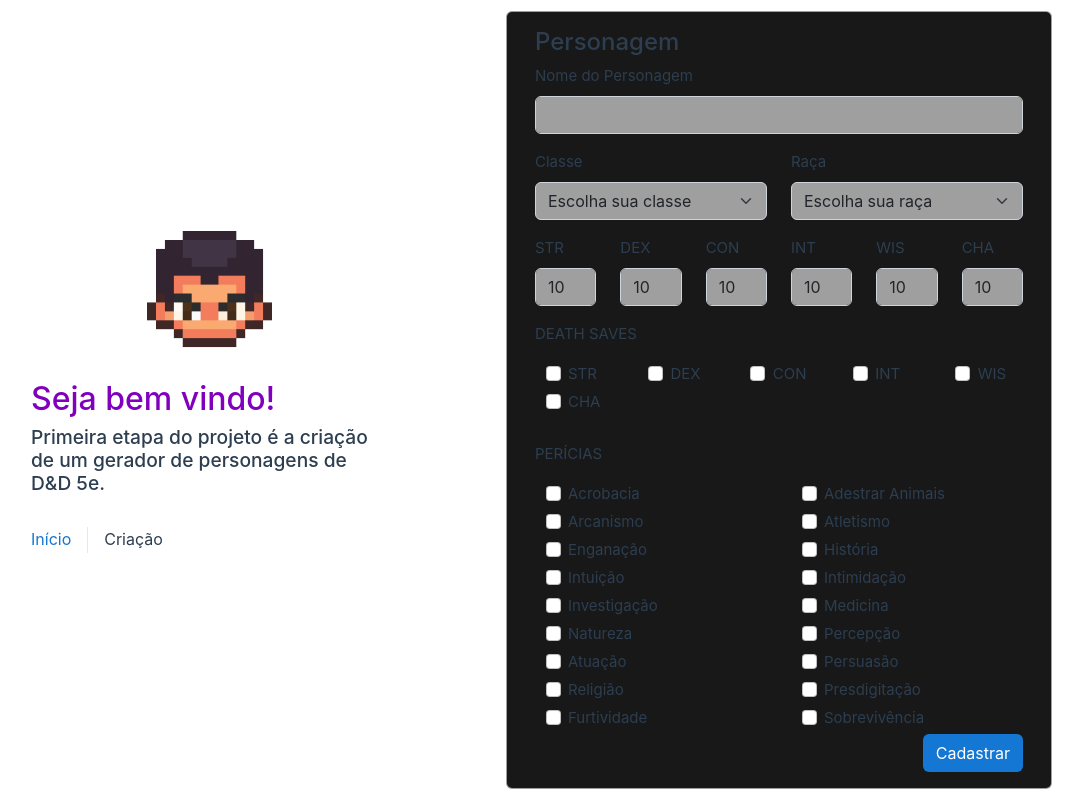
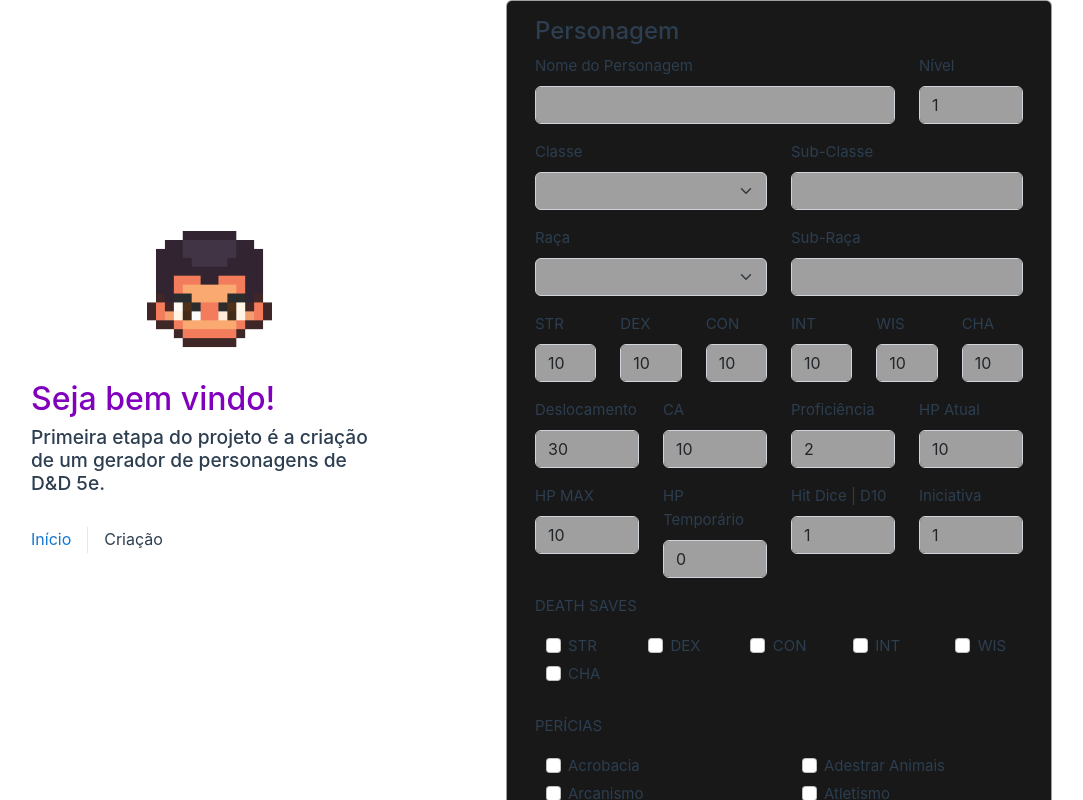
Before and after one commit to KaueAlves/doragonpixelv2, a Vue app in the folder web/: page /about in a window 1280 px wide. Shown: the top 800 px of the page, without its empty margins (146-1229 px from the left). Built offline with nearby package versions, Linux system fonts and the light colour scheme.

Commit message:
Magias e Pericias, Deathsave e pericias completos

```diff
--- a/web/src/App.vue
+++ b/web/src/App.vue
@@ -1,15 +1,13 @@
 <script setup lang="ts">
-import { RouterLink, RouterView } from 'vue-router'
-import Home from './components/Home.vue'
+  import { RouterLink, RouterView } from 'vue-router'
+  import Home from './components/Home.vue'
 </script>
-
 <template>
   <div class="container mb-4 mb-md-0">
-    <div class="row vh-100 d-flex align-items-center">
-      <header class="col-md-6 text-center">
+    <div class="row ">
+      <header class="col-md-6 text-center vh-100 d-flex align-items-center">
         <div class="row ">
           <div class="col-md-8 ms-auto me-auto ">
-
             <img alt="Doragon Pixel" class="logo ms-auto me-auto mb-4" src="@/assets/pixel/falando-off-export.gif" width="125" height="125" />
             <div class="wrapper">
               <Home msg="Seja bem vindo!" />
--- a/web/src/views/AboutView.vue
+++ b/web/src/views/AboutView.vue
@@ -1,21 +1,32 @@
 <template>
   <div class="about container">
     <div class="row">
-      <div class="card text-start bg-default">
+      <div class="card text-start bg-default mb-4">
         <div class="card-body">
           <h4 class="card-title">Personagem</h4>
           <form>
             <div class="row">
-              <div class="col-12">
+              <!-- NOME -->
+              <div class="col-9">
                 <div class="mb-3">
                   <label for="nome" class="form-label">Nome do Personagem</label>
-                  <input type="text" class="form-control" id="nome" aria-describedby="nomeHelp">
+                  <input type="text" class="form-control" id="nome" v-model="this.personagem.nome"
+                    aria-describedby="nomeHelp">
                 </div>
               </div>
+              <!-- NOME -->
+              <div class="col-3">
+                <div class="mb-3">
+                  <label for="nome" class="form-label">Nível</label>
+                  <input type="number" maxlength="2" min="3" max="99" class="form-control" id="nivel"
+                    v-model="this.personagem.nivel" aria-describedby="nivelHelp">
+                </div>
+              </div>
+              <!-- CLASSE -->
               <div class="col-6">
                 <div class="mb-3">
                   <label for="nome" class="form-label">Classe</label>
-                  <select name="classe" class="form-select" aria-label="">
+                  <select name="classe" v-model="this.personagem.classe" class="form-select" aria-label="">
                     <option selected>Escolha sua classe</option>
                     <option value="Barbarian">Barbarian</option>
                     <option value="Bard">Bard</option>
@@ -34,10 +45,19 @@
                   </select>
                 </div>
               </div>
+              <!-- SUBCLASSE -->
+              <div class="col-6">
+                <div class="mb-3">
+                  <label for="nome" class="form-label">Sub-Classe</label>
+                  <input type="text" class="form-control" id="sub_classe" v-model="this.personagem.sub_classe"
+                    aria-describedby="sub_classeHelp">
+                </div>
+              </div>
+              <!-- RAÇA -->
               <div class="col-6">
                 <div class="mb-3">
                   <label for="nome" class="form-label">Raça</label>
-                  <select name="raca" class="form-select" aria-label="">
+                  <select name="raca" v-model="this.personagem.raça" class="form-select" aria-label="">
                     <option selected>Escolha sua raça</option>
                     <option value="Dragonborn">Dragonborn</option>
                     <option value="Dwarf">Dwarf</option>
@@ -52,20 +72,94 @@
                   </select>
                 </div>
               </div>
+              <!-- SUBRAÇA -->
+              <div class="col-6">
+                <div class="mb-3">
+                  <label for="nome" class="form-label">Sub-Raça</label>
+                  <input type="text" class="form-control" id="sub_raca" v-model="this.personagem.sub_raca"
+                    aria-describedby="sub_racaHelp">
+                </div>
+              </div>
               <!-- Atributos -->
-              <div v-for="(atributo,key) in atributos[0]" class="col-2">
+              <div v-for="(atributo, key) in this.personagem.atributos[0]" class="col-2">
                 <div class="mb-3">
                   <label for="nome" class="form-label">{{ key }}</label>
-                  <input type="number" maxlength = "2" min="3" max="99" class="form-control" :value="atributo" id="nome" aria-describedby="nomeHelp">
+                  <input type="number" maxlength="2" min="3" max="99" class="form-control" :value="atributo.valor"
+                    id="nome" aria-describedby="nomeHelp">
+                </div>
+              </div>
+              <!-- Deslocamento -->
+              <div class="col-3">
+                <div class="mb-3">
+                  <label for="deslocamento" class="form-label">Deslocamento</label>
+                  <input type="text" v-model="this.personagem.deslocamento" class="form-control" id="iniciativa"
+                    aria-describedby="deslocamentoHelp">
+                </div>
+              </div>
+              <!-- CLASSE DE ARMADURA -->
+              <div class="col-3">
+                <div class="mb-3">
+                  <label for="ca" class="form-label">CA</label>
+                  <input type="text" v-model="this.personagem.ca" class="form-control" id="ca"
+                    aria-describedby="caHelp">
+                </div>
+              </div>
+              <!-- PROFICIENCIA -->
+              <div class="col-3">
+                <div class="mb-3">
+                  <label for="proficiencia" class="form-label">Proficiência</label>
+                  <input type="text" v-model="this.personagem.proficiencia" class="form-control" id="ca"
+                    aria-describedby="proficienciaHelp">
+                </div>
+              </div>
+              <!-- PONTOS DE VIDA ATUAL -->
+              <div class="col-3">
+                <div class="mb-3">
+                  <label for="hp_atual" class="form-label">HP Atual</label>
+                  <input type="number" v-model="this.personagem.hp.atual" class="form-control" id="hp_atual"
+                    aria-describedby="hp_atualHelp">
+                </div>
+              </div>
+              <!-- PONTOS DE VIDA MAXIMO-->
+              <div class="col-3">
+                <div class="mb-3">
+                  <label for="hp_max" class="form-label">HP MAX</label>
+                  <input type="number" v-model="this.personagem.hp.max" class="form-control" id="hp_max"
+                    aria-describedby="hp_maxHelp">
+                </div>
+              </div>
+              <!-- PONTOS DE VIDA TEMPORARIO -->
+              <div class="col-3">
+                <div class="mb-3">
+                  <label for="hp_temp" class="form-label">HP Temporário</label>
+                  <input type="number" v-model="this.personagem.hp.temp" class="form-control" id="hp_temp"
+                    aria-describedby="hp_tempHelp">
+                </div>
+              </div>
+              <!-- DADOS DE VIDA -->
+              <div class="col-3">
+                <div class="mb-3">
+                  <label for="hp_temp" class="form-label">Hit Dice | {{ this.personagem.hit_dice.valor }}</label>
+                  <input type="number" v-model="this.personagem.hit_dice.quant" class="form-control" id="hp_temp"
+                    aria-describedby="hp_tempHelp">
+                </div>
+              </div>
+              <!-- INICIATIVA -->
+              <div class="col-3">
+                <div class="mb-3">
+                  <label for="iniciativa" class="form-label">Iniciativa</label>
+                  <input type="text" v-model="this.personagem.iniciativa" class="form-control" id="iniciativa"
+                    aria-describedby="iniciativaHelp">
                 </div>
               </div>
               <!-- DEATH SAVES -->
               <div class="col-12 mb-4">
                 <div class="row">
                   <p>DEATH SAVES</p>
-                  <div v-for="ds in deathSaves" class="form-check col" >
+                  <div v-for="ds in this.deathSaves" class="form-check col">
                     <div class="form-check">
-                      <input class="form-check-input" type="checkbox" value="" id="flexCheckDefault">
+                      <input class="form-check-input" name="deathSaves[]" type="checkbox"
+                        v-model="this.personagem.deathSaves" :value="ds" :id="'flexCheckDefault' + ds">
                       <label class="form-check-label" for="flexCheckDefault">
                         {{ ds }}
                       </label>
@@ -73,13 +167,14 @@
                   </div>
                 </div>
               </div>
-              <!-- SKILLS -->
+              <!-- pericias -->
               <div class="col-12">
                 <div class="row">
                   <p>PERÍCIAS</p>
-                  <div v-for="skill in skills" class="form-check col-6" >
+                  <div v-for="skill in this.pericias" class="form-check col-6">
                     <div class="form-check">
-                      <input class="form-check-input" type="checkbox" :value="skill.nome" id="flexCheckDefault">
+                      <input class="form-check-input" name="pericias[]" type="checkbox" v-model="this.personagem.pericias"
+                        :value="skill" id="flexCheckDefault">
                       <label class="form-check-label" for="flexCheckDefault">
                         {{ skill.nome }}
                       </label>
@@ -87,11 +182,15 @@
                   </div>
                 </div>
               </div>
-
               <div class="col-12 d-flex text-right"><button type="submit" class="ms-auto btn ">Cadastrar</button></div>
             </div>
 
           </form>
+        </div>
+      </div>
+      <div class="card text-start bg-default mb-4">
+        <div class="card-body">
+          {{ this.personagem }}
         </div>
       </div>
     </div>
@@ -99,121 +198,152 @@
 </template>
 
 <style>
-@media (min-width: 1024px) {
-
-}
+@media (min-width: 1024px) {}
 </style>
 
 <script lang="ts">
-  export default{
-    data(){
+export default {
+  data() {
     return {
-        atributos: [
-          {
-          "STR":10,
-          "DEX":10,
-          "CON":10,
-          "INT":10,
-          "WIS":10,
-          "CHA":10,
-          }
-        ],
-        deathSaves: ['STR','DEX','CON','INT','WIS','CHA'],
-        proficiencia: 2,
-        iniciativa: 1,
-        skills:     [
-          {
-            nome:"Acrobacia",
+      deathSaves: ['STR', 'DEX', 'CON', 'INT', 'WIS', 'CHA'],
+      pericias: [{
+        nome: "Acrobacia",
         valor: 0,
         atributo_base: "DEX"
       },
       {
-            nome:"Adestrar Animais",
+        nome: "Adestrar Animais",
         valor: 0,
         atributo_base: "WIS"
       },
       {
-            nome:"Arcanismo",
+        nome: "Arcanismo",
         valor: 0,
         atributo_base: "INT"
       },
       {
-            nome:"Atletismo",
+        nome: "Atletismo",
         valor: 0,
         atributo_base: "STR"
       },
       {
-            nome:"Enganação",
+        nome: "Enganação",
         valor: 0,
         atributo_base: "CAR"
       },
       {
-            nome:"História",
+        nome: "História",
         valor: 0,
         atributo_base: "INT"
       },
       {
-            nome:"Intuição",
+        nome: "Intuição",
         valor: 0,
         atributo_base: "SAB"
       },
       {
-            nome:"Intimidação",
+        nome: "Intimidação",
         valor: 0,
         atributo_base: "CAR"
       },
       {
-            nome:"Investigação",
+        nome: "Investigação",
         valor: 0,
         atributo_base: "INT"
       },
       {
-            nome:"Medicina",
+        nome: "Medicina",
         valor: 0,
         atributo_base: "SAB"
       },
       {
-            nome:"Natureza",
+        nome: "Natureza",
         valor: 0,
         atributo_base: "INT"
       },
       {
-            nome:"Percepção",
+        nome: "Percepção",
         valor: 0,
         atributo_base: "SAB"
       },
       {
-            nome:"Atuação",
+        nome: "Atuação",
         valor: 0,
         atributo_base: "CAR"
       },
       {
-            nome:"Persuasão",
+        nome: "Persuasão",
         valor: 0,
         atributo_base: "CAR"
       },
       {
-            nome:"Religião",
+        nome: "Religião",
         valor: 0,
         atributo_base: "INT"
       },
       {
-            nome:"Presdigitação",
+        nome: "Presdigitação",
         valor: 0,
         atributo_base: "DES"
       },
       {
-            nome:"Furtividade",
+        nome: "Furtividade",
         valor: 0,
         atributo_base: "DES"
       },
       {
-            nome:"Sobrevivência",
+        nome: "Sobrevivência",
         valor: 0,
         atributo_base: "DES"
+      }],
+      personagem: {
+        nome: "",
+        nivel: 1,
+        classe: "",
+        sub_classe: "",
+        raca: "",
+        sub_raca: "",
+        hp: {
+          atual: 10,
+          max: 10,
+          temp: 0,
         },
+        hit_dice: {
+          quant: 1,
+          valor: "D" + 10
+        },
+        atributos: [
+          {
+            "STR": { valor: 10, mod: 0 },
+            "DEX": { valor: 10, mod: 0 },
+            "CON": { valor: 10, mod: 0 },
+            "INT": { valor: 10, mod: 0 },
+            "WIS": { valor: 10, mod: 0 },
+            "CHA": { valor: 10, mod: 0 },
+          }
         ],
-        spells:     [{}]
+        deathSaves: [],
+        proficiencia: 2,
+        iniciativa: 1,
+        ca: 10,
+        deslocamento: 30,
+        pericias: [],
+        magia: {
+          slots: {
+            "1":1,
+            "2":1,
+            "3":1,
+            "4":1,
+            "5":1,
+            "6":1,
+            "7":1,
+            "8":1,
+            "9":1,
+          },
+          memorizadas:{},
+          aprendidas:{},
+        }
+      }
     }
   }
 }
```
Lines whose indentation alone changed are shown as unchanged.
